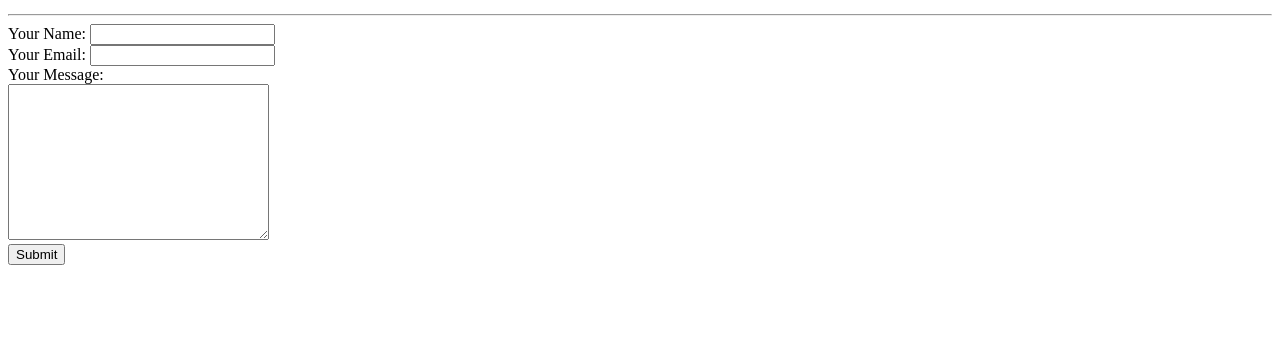
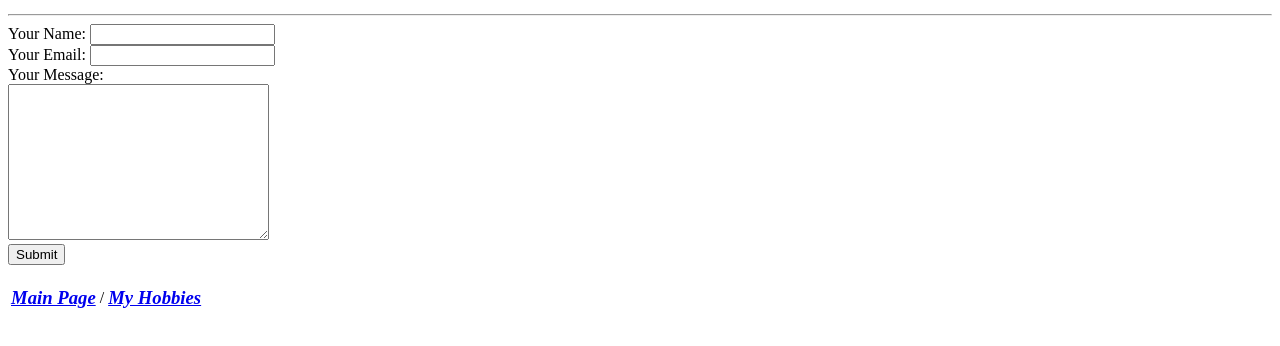
Before and after one commit to NickMonsour/CV, a plain HTML site: page Contact.html in a window 1280 px wide. Shown: the part 100-446 px from the top of the page. Drawn offline with Linux system fonts and the light colour scheme.

Commit message:
Update Contact.html

```diff
--- a/Contact.html
+++ b/Contact.html
@@ -3,7 +3,7 @@
 
 <head>
   <meta charset="utf-8">
-  <title>Contact Me</title>
+  <title>Contact Nick</title>
 </head>
 
 <body>
@@ -19,6 +19,17 @@
     <textarea name="yourMessage" rows="10" cols="30"></textarea><br>
     <input type="submit" name="">
   </form>
+  <table>
+    <tr>
+      <td>
+        <h3><strong><em><a href="index.html">Main Page</a></em></strong></h3>
+      </td>
+      <td> / </td>
+      <td>
+        <h3><strong><em><a href="hobbies.html">My Hobbies</a></em></strong></h3>
+      </td>
+    </tr>
+  </table>
 </body>
 
 </html>
```
